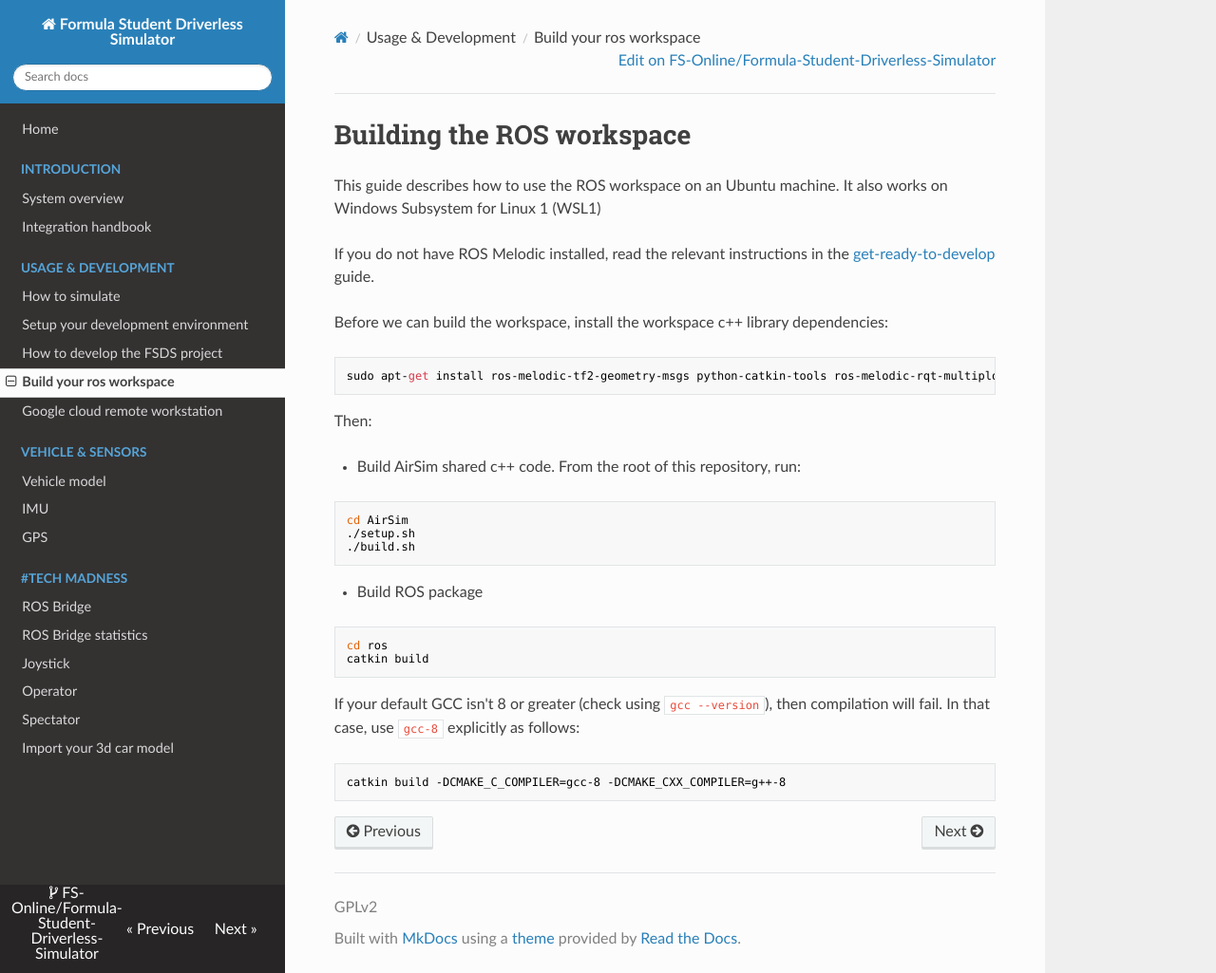
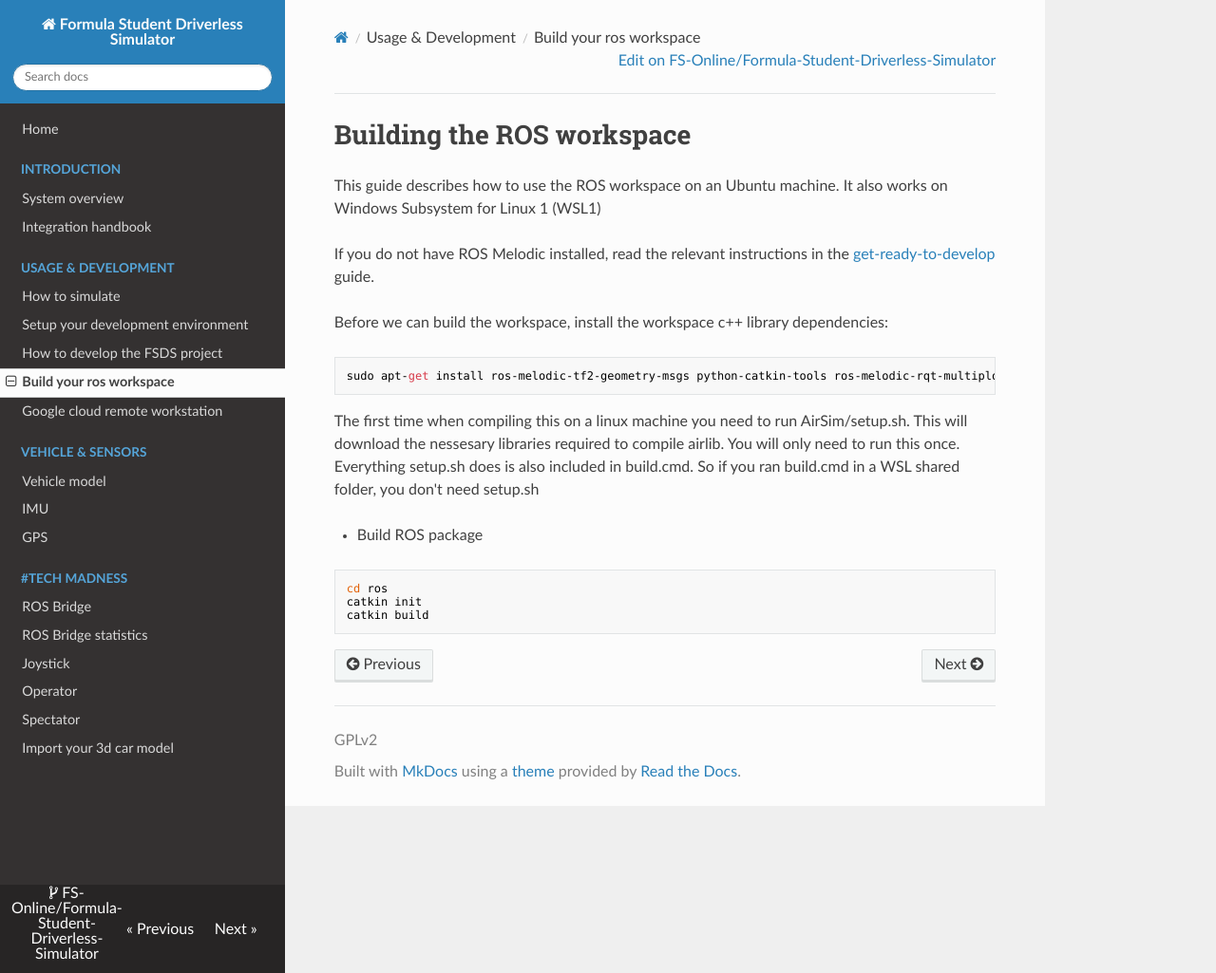
Before and after one commit to FS-Driverless/Formula-Student-Driverless-Simulator, an MkDocs documentation site: the page built from docs/building-ros.md, in a window 1280 px wide and 1025 px high. Shown: the whole window at 95% size. Built offline with MkDocs 1.6.1, drawn with Linux system fonts in a browser that asks for light colours; nearby versions of some CDN libraries; comment, search, counter and statistics services are not loaded.

Commit message:
Small improvements to install instructions (#137)
* Small improvements to docs when re-installing my computer

* Thanks david

* What does build.cmd?

````diff
--- a/docs/building-ros.md
+++ b/docs/building-ros.md
@@ -9,23 +9,15 @@
 sudo apt-get install ros-melodic-tf2-geometry-msgs python-catkin-tools ros-melodic-rqt-multiplot ros-melodic-joy ros-melodic-cv-bridge ros-melodic-image-transport libyaml-cpp-dev libcurl4-openssl-dev
 ```
 
-Then:
-
-- Build AirSim shared c++ code. From the root of this repository, run:
-```
-cd AirSim
-./setup.sh
-./build.sh
-```
+The first time when compiling this on a linux machine you need to run AirSim/setup.sh.
+This will download the nessesary libraries required to compile airlib.
+You will only need to run this once.
+Everything setup.sh does is also included in build.cmd.
+So if you ran build.cmd in a WSL shared folder, you don't need setup.sh
 
 - Build ROS package
 ```
 cd ros
+catkin init
 catkin build
 ```
-
-If your default GCC isn't 8 or greater (check using `gcc --version`), then compilation will fail. In that case, use `gcc-8` explicitly as follows:
-
-```
-catkin build -DCMAKE_C_COMPILER=gcc-8 -DCMAKE_CXX_COMPILER=g++-8
-```
````
Also changed, not shown: docs/how-to-develop.md (+10 -6 lines).
